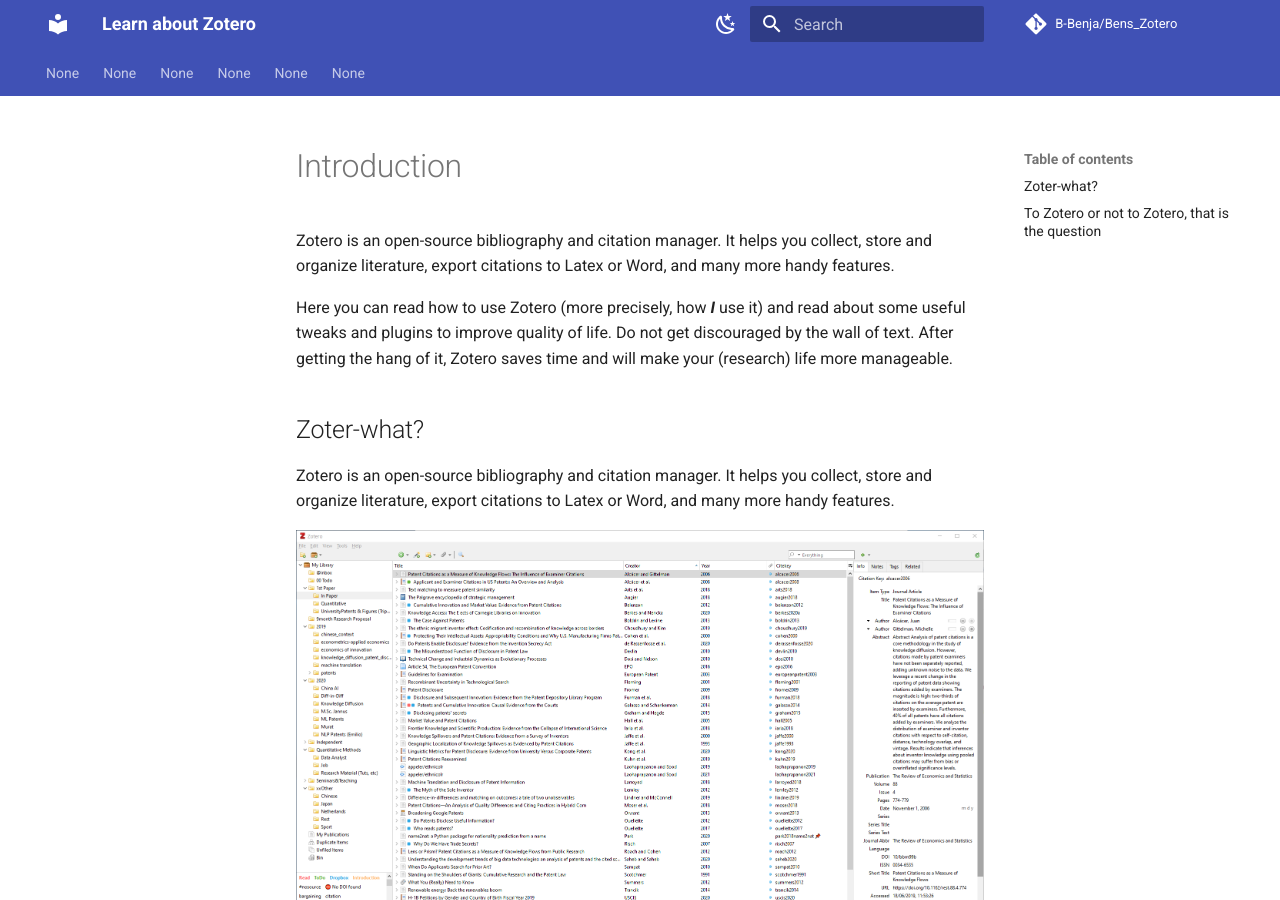
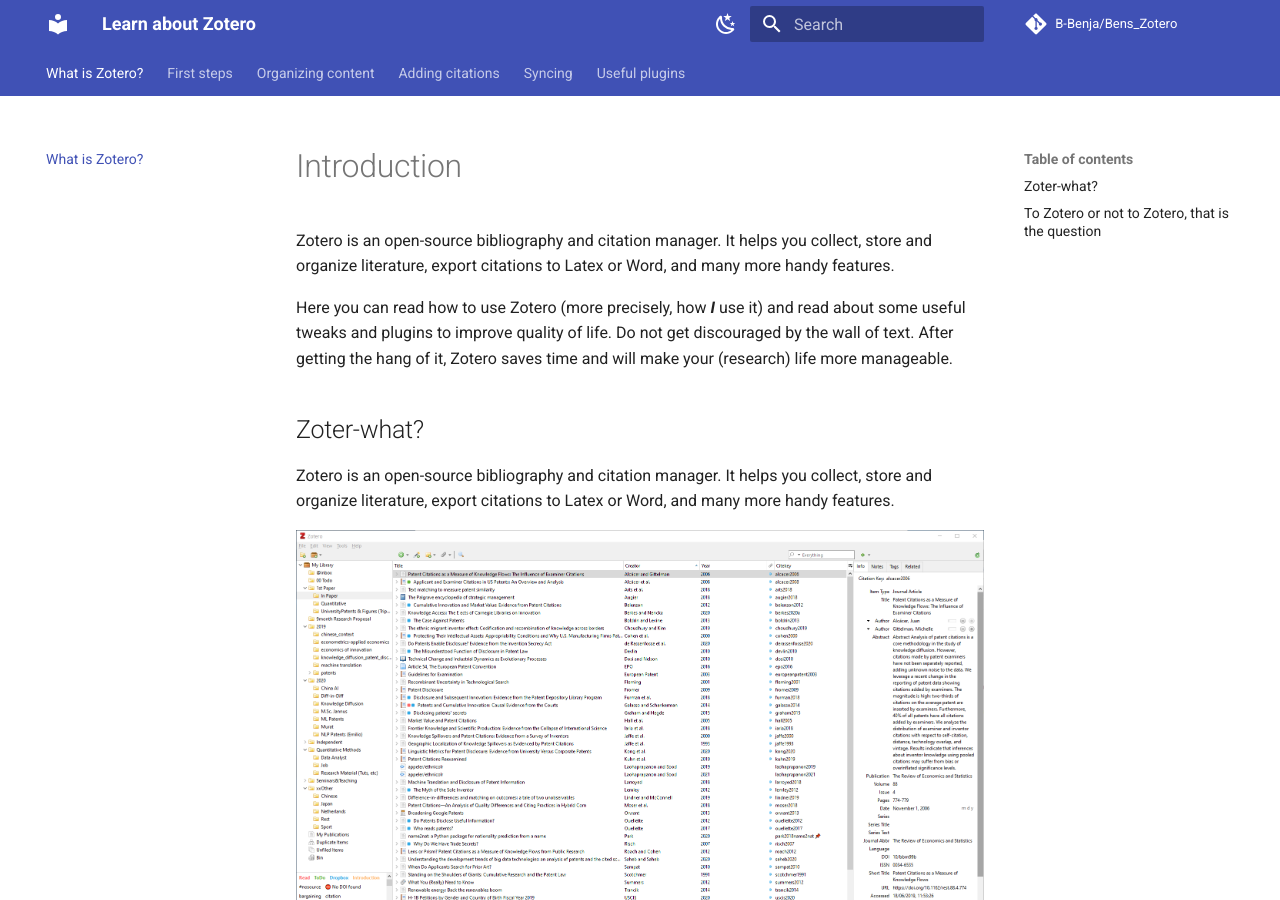
Before and after one commit to B-Benja/Bens_Zotero, an MkDocs documentation site: the page built from docs/index.md, in a window 1280 px wide and 900 px high. Built offline with MkDocs 1.6.1 and Material for MkDocs 9.7.7, drawn with Linux system fonts in a browser that asks for light colours; comment, search, counter and statistics services are not loaded; some of the changed lines change nothing that is shown.

Commit message:
Update mkdocs.yml

```diff
--- a/mkdocs.yml
+++ b/mkdocs.yml
@@ -6,12 +6,12 @@
 repo_url: https://github.com/B-Benja/Bens_Zotero
 
 nav:
-    - zotero/index.md
-    - zotero/first-steps.md
-    - zotero/organizing-content.md
-    - zotero/adding-citations.md
-    - zotero/syncing.md
-    - zotero/useful-plugins.md
+    - index.md
+    - first-steps.md
+    - organizing-content.md
+    - adding-citations.md
+    - syncing.md
+    - useful-plugins.md
 
 theme:
  name: material
```
